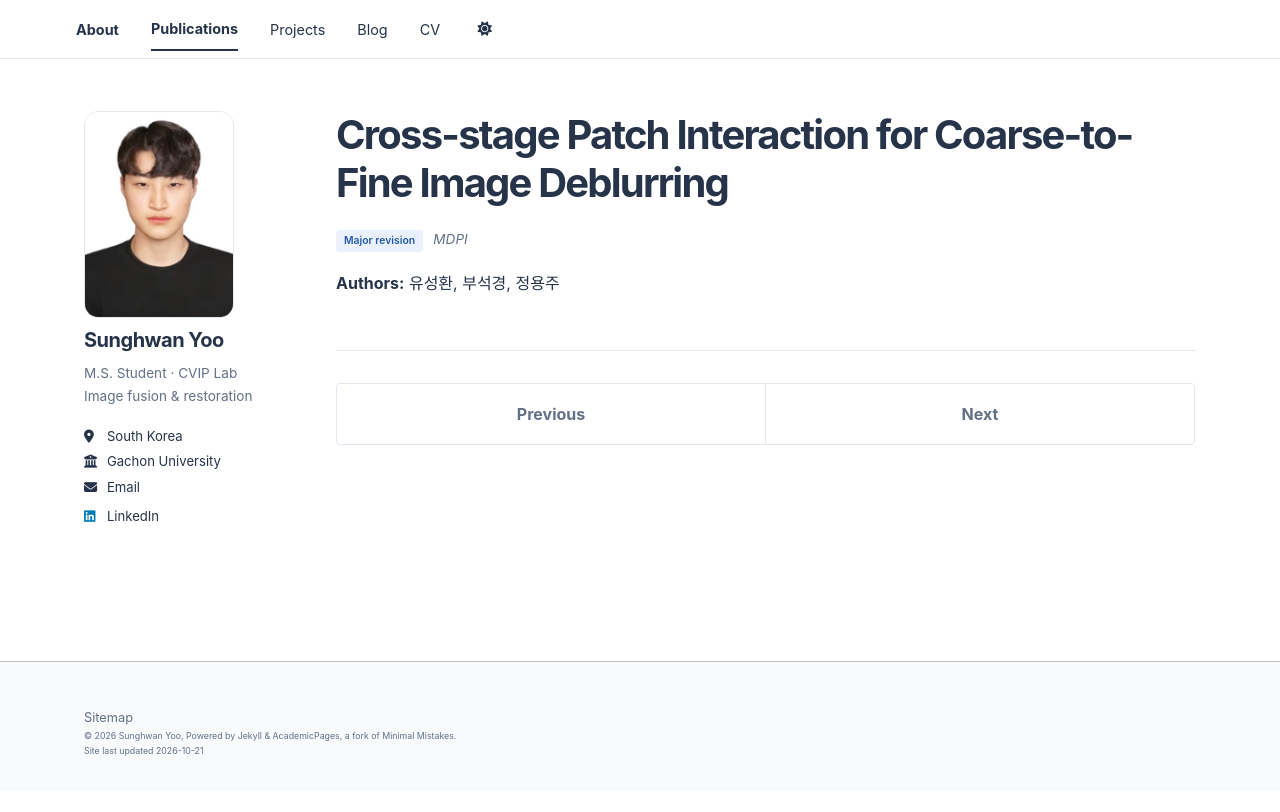
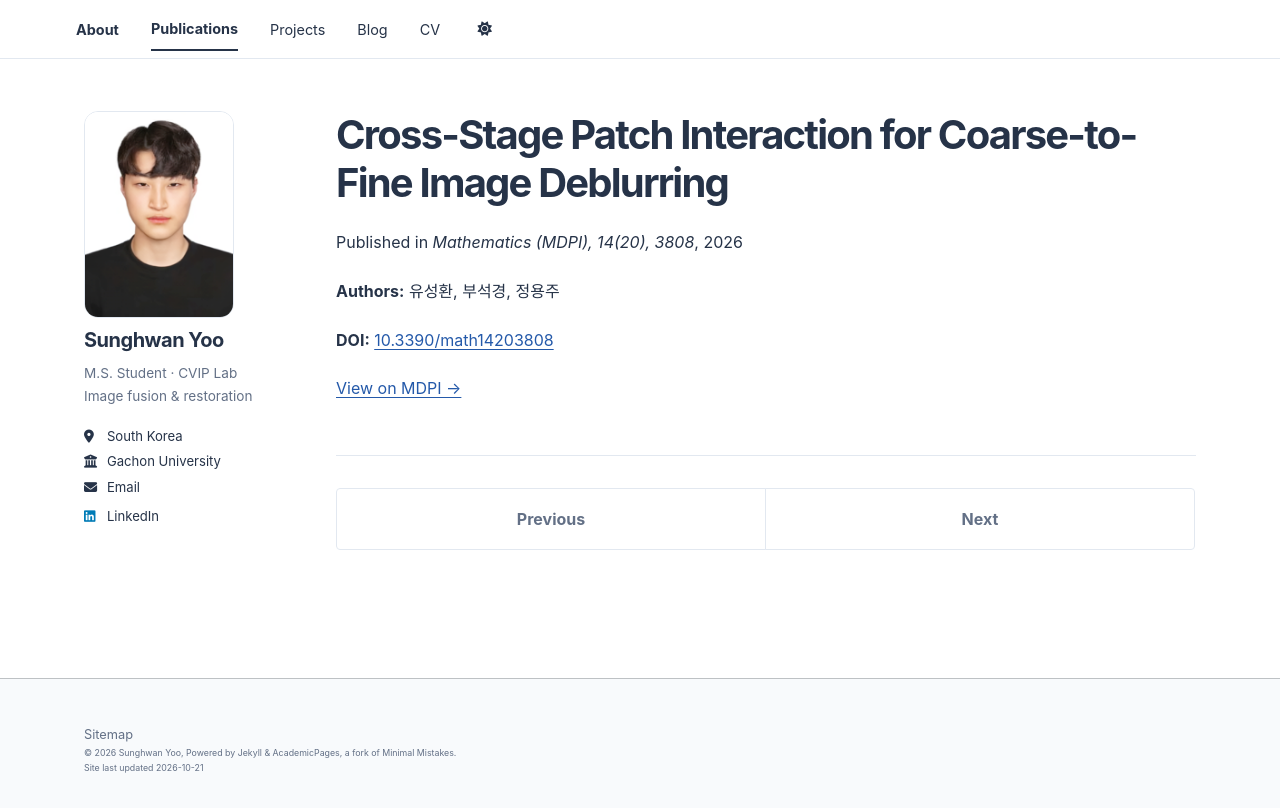
Before and after one commit to SungHwanYoo/SungHwanYoo.github.io, a Jekyll site: the page built from _publications/cross-stage-deblurring.md, in a window 1280 px wide. Shown: the top 812 px of the page. Built offline with Jekyll 4.4.1, drawn with Linux system fonts in a browser that asks for light colours; a script bundle is joined from its source files by our own code; library files that are not in the unit come from our copies.

Commit message:
Publish Cross-Stage deblurring article in Mathematics

```diff
--- a/_config.yml
+++ b/_config.yml
@@ -32,6 +32,8 @@ author:
 
 # Publication Category - The following the list of publication categories and their headings
 publication_category:
+  journals:
+    title: 'Journal papers'
   in-preparation:
     title: 'Manuscripts in preparation'
   manuscripts:
--- a/_layouts/single.html
+++ b/_layouts/single.html
@@ -52,7 +52,7 @@ layout: default
       <section class="page__content" itemprop="text">
         {{ content }}
 
-        {% if page.reference_url %}<p><a href="{{ page.reference_url | escape }}">View on DBpia →</a></p>{% endif %}
+        {% if page.reference_url %}<p><a href="{{ page.reference_url | escape }}">{{ page.reference_label | default: 'View on DBpia' | escape }} →</a></p>{% endif %}
 
         {% if page.citation and page.paperurl and page.slidesurl and page.bibtexurl %}
           <p style="font-size: smaller">Recommended citation: {{ page.citation }}<br /><a href="{{ page.paperurl }}">Download Paper</a> | <a href="{{ page.slidesurl }}">Download Slides</a> | <a href="{{ page.bibtexurl }}">Download Bibtex</a></p>
--- a/_publications/cross-stage-deblurring.md
+++ b/_publications/cross-stage-deblurring.md
@@ -1,10 +1,13 @@
 ---
-title: "Cross-stage Patch Interaction for Coarse-to-Fine Image Deblurring"
+title: "Cross-Stage Patch Interaction for Coarse-to-Fine Image Deblurring"
 collection: "publications"
-category: "manuscripts"
-status: "submitted"
-review_status: "major-revision"
-venue: "MDPI"
+category: "journals"
+status: "published"
+venue: "Mathematics (MDPI), 14(20), 3808"
+date: "2026-10-20"
+doi: "10.3390/math14203808"
+reference_url: "https://www.mdpi.com/2227-7390/14/20/3808"
+reference_label: "View on MDPI"
 permalink: "/publications/cross-stage-deblurring/"
 share: false
 comments: false
@@ -12,3 +15,5 @@ excerpt: "유성환, 부석경, 정용주"
 ---
 
 **Authors:** 유성환, 부석경, 정용주
+
+**DOI:** [10.3390/math14203808](https://doi.org/10.3390/math14203808)
```
Also changed, not shown: CONTENT_SOURCES.md (+3 -1 lines).
